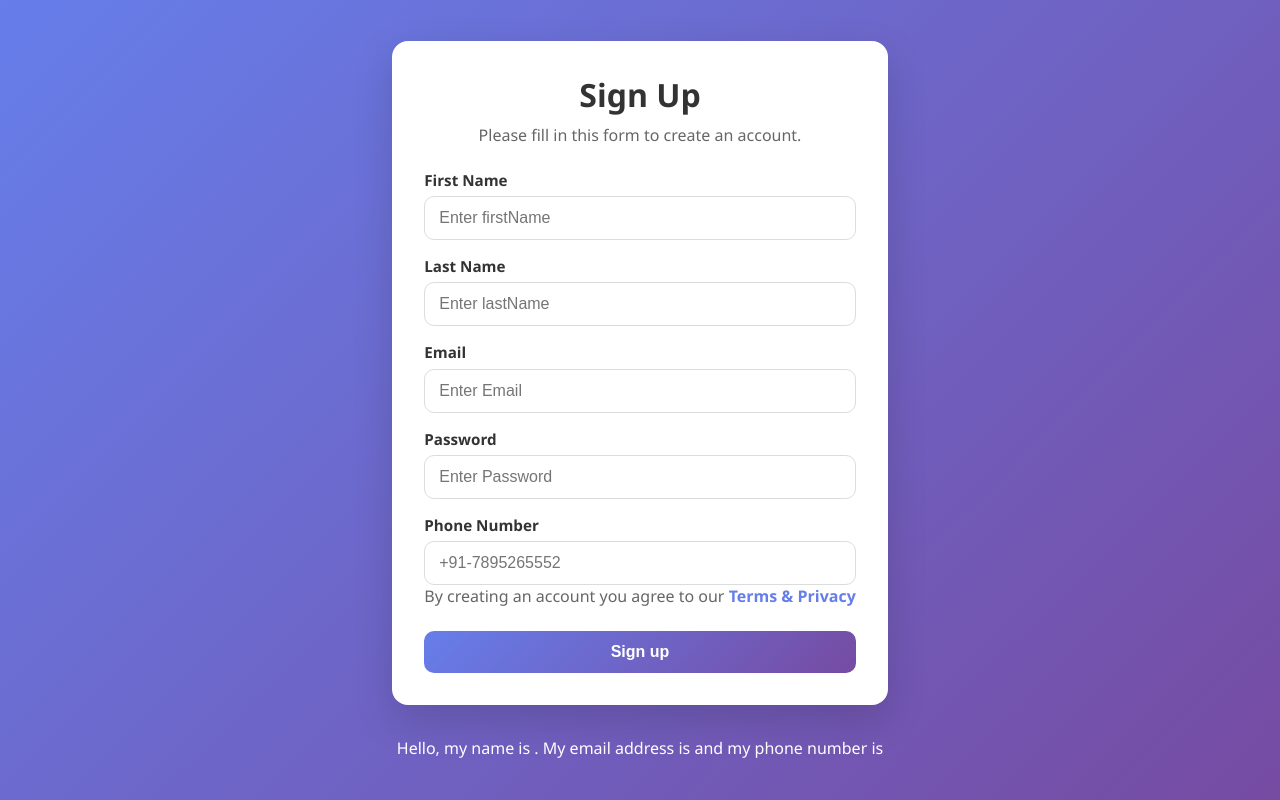
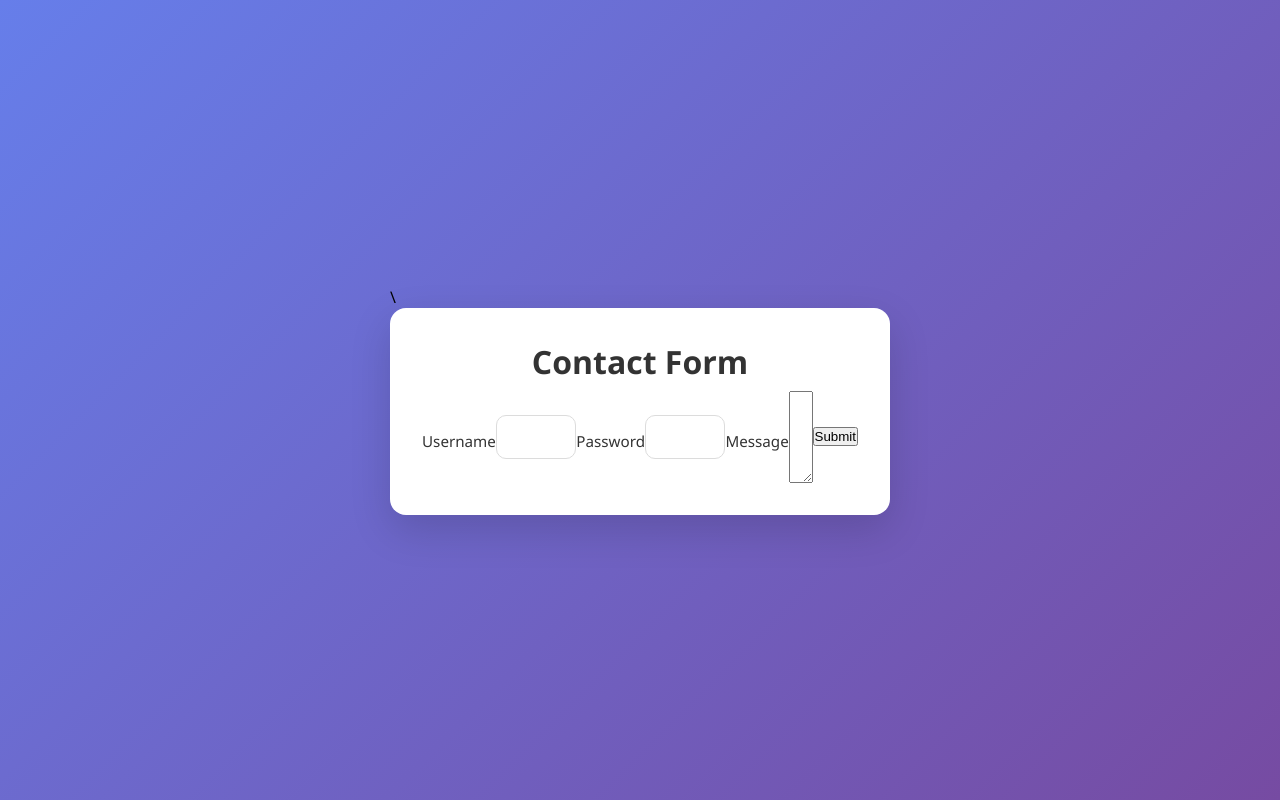
Before and after one commit to MdFirozAlam-maker/react-learning, a React (Vite) app in the folder Day02/: page / in a window 1280 px wide. Built offline with nearby package versions, Linux system fonts and the light colour scheme.

Commit message:
Adding Form Understanding

```diff
--- a/Day02/src/App.jsx
+++ b/Day02/src/App.jsx
@@ -4,6 +4,9 @@ import { Todo } from './components/projects/MainTodoAppBySir/Todo'
 import Index from './components/useState'
 import Challenge from './components/useState/Challenge/Challenge'
 import Registration from './components/Registration'
+import RegistrationReact from './components/RegistrationReact'
+import LoginForm from './components/LoginForm'
+import ContactForm from './components/ContactForm'
 // import Header from './components/Header'
 // import Card from './components/Card'
 // import { Hello , HelloWithoutJSX} from './Hello'
@@ -69,7 +72,10 @@ const App = () => {
           {/* <Todo /> */}
           {/* <Index /> */}
           {/* <Challenge /> */}
-          <Registration />
+          {/* <Registration /> */}
+          {/* <RegistrationReact /> */}
+          {/* <LoginForm /> */}\
+          <ContactForm />
     </div>
   )
 }
--- /dev/null
+++ b/Day02/src/components/ContactForm.jsx
@@ -0,0 +1,43 @@
+import React, { useState } from "react";
+
+const ContactForm = () => {
+  const [username, setUsername] = useState("");
+  const [password, setPassword] = useState("");
+  const [message, setMessage] = useState("");
+
+  const handleSubmit = (e) => {
+    e.preventDefault();
+    console.log(username);
+    console.log(password);
+    console.log(message);
+  }
+
+
+  return (
+    <div className="container">
+      <div className="card">
+        <h1>Contact Form</h1>
+        <form onSubmit={handleSubmit}>
+          <label htmlFor="username">Username</label>
+          <input type="text" id="username" name="username" required autoComplete="off" value= {username} onChange={(e) => setUsername(e.target.value)}/>
+
+          <label htmlFor="password">Password</label>
+          <input type="password" name="password" required autoComplete="off" value={password} onChange={(e) => setPassword(e.target.value)}/>
+
+          <label htmlFor="message">Message</label>
+          <textarea
+            name="message"
+            required
+            autoComplete="off"
+            rows="6"
+            onChange={(e) => setMessage(e.target.value)}
+          ></textarea>
+
+          <button type="submit">Submit</button>
+        </form>
+      </div>
+    </div>
+  );
+};
+
+export default ContactForm;
--- /dev/null
+++ b/Day02/src/components/LoginForm.css
@@ -0,0 +1,47 @@
+.login-container {
+  height: 100vh;
+  display: flex;
+  justify-content: center;
+  align-items: center;
+}
+
+.login-form {
+  background: white;
+  padding: 30px;
+  border-radius: 10px;
+  box-shadow: 0 4px 12px rgba(0, 0, 0, 0.1);
+  width: 300px;
+  display: flex;
+  flex-direction: column;
+}
+
+.login-form h2 {
+  text-align: center;
+  margin-bottom: 20px;
+}
+
+.login-form input {
+  margin-bottom: 15px;
+  padding: 10px;
+  border: 1px solid #ccc;
+  border-radius: 6px;
+  outline: none;
+}
+
+.login-form input:focus {
+  border-color: #4a90e2;
+}
+
+.login-form button {
+  padding: 10px;
+  background: #4a90e2;
+  color: white;
+  border: none;
+  border-radius: 6px;
+  cursor: pointer;
+  font-weight: bold;
+}
+
+.login-form button:hover {
+  background: #357ab8;
+}
--- /dev/null
+++ b/Day02/src/components/LoginForm.jsx
@@ -0,0 +1,41 @@
+import React, { useState } from "react";
+import "./LoginForm.css"
+
+export default function LoginForm() {
+  const [username, setUsername] = useState("");
+  const [password, setPassword] = useState("");
+
+  const handleSubmit = (e) => {
+    e.preventDefault();
+    console.log("Username:", username);
+    console.log("Password:", password);
+  };
+
+  return (
+    <div className="login-container">
+      <form className="login-form" onSubmit={handleSubmit}>
+        <h2>Login</h2>
+
+        <input
+          type="text"
+          placeholder="Username"
+          value={username}
+          onChange={(e) => setUsername(e.target.value)}
+          required
+          autoComplete="on"
+        />
+
+        <input
+          type="password"
+          placeholder="Password"
+          value={password}
+          onChange={(e) => setPassword(e.target.value)}
+          required
+          autoComplete="off"
+        />
+
+        <button type="submit">Login</button>
+      </form>
+    </div>
+  );
+}
--- /dev/null
+++ b/Day02/src/components/RegistrationReact.jsx
@@ -0,0 +1,123 @@
+import React, { useState } from "react";
+import "./RegistrationCss.css";
+
+const RegistrationReact = () => {
+  const [user, setUser] = useState( {
+      firstName: "",
+      lastName: "",
+      email: "",
+      password: "",
+      phoneNumber: "",
+  });
+
+  const {firstName, lastName, email, password, phoneNumber} = user;
+
+  const handleFormSubmit = (e) => {
+    e.preventDefault();
+    console.log(user);
+
+  };
+
+const handleInputChange = (e) => {
+  const {name, value} = e.target;
+  setUser((prev) => ({
+    ...prev, [name] : value,
+  }))
+}
+  return (
+    <>
+      <form onSubmit={handleFormSubmit}>
+        <div className="container">
+          <h1>Sign Up</h1>
+          <p>Please fill in this form to create an account.</p>
+
+          <label htmlFor="firstName">
+            <b>First Name</b>
+          </label>
+          <input
+            type="text"
+            name="firstName"
+            placeholder="Enter firstName"
+            required
+            value={firstName}
+            onChange={handleInputChange}
+          />
+
+          <label htmlFor="lastName">
+            <b>Last Name</b>
+          </label>
+          <input
+            type="text"
+            name="lastName"
+            placeholder="Enter lastName"
+            required
+            value={lastName}
+            onChange={handleInputChange}
+          />
+
+          <label htmlFor="email">
+            <b>Email</b>
+          </label>
+          <input
+            type="text"
+            placeholder="Enter Email"
+            name="email"
+            required
+            value={email}
+            onChange={handleInputChange}
+          />
+
+          <label htmlFor="password">
+            <b>Password</b>
+          </label>
+
+          <input
+            type="password"
+            placeholder="Enter Password"
+            name="password"
+            required
+            value={password}
+            onChange={handleInputChange}
+          />
+
+          <label htmlFor="phone">
+            <b>Phone Number</b>
+          </label>
+
+          <input
+            type="phone"
+            name="phoneNumber"
+            placeholder="+91-7895265552"
+            required
+            value={phoneNumber}
+            onChange={handleInputChange}
+          />
+
+          <p>
+            By creating an account you agree to our
+            <a href="#"> Terms & Privacy</a>
+          </p>
+
+          <div className="clearfix">
+            <button type="submit" className="btn">
+              Sign up
+            </button>
+          </div>
+        </div>
+      </form>
+
+      <section className="summary">
+        <p>
+          Hello, my name is{" "}
+          <span>
+            {firstName} {lastName}
+          </span>
+          . My email address is <span>{email}</span> and my phone number is{" "}
+          <span>{phoneNumber}</span>
+        </p>
+      </section>
+    </>
+  );
+};
+
+export default RegistrationReact;
```
